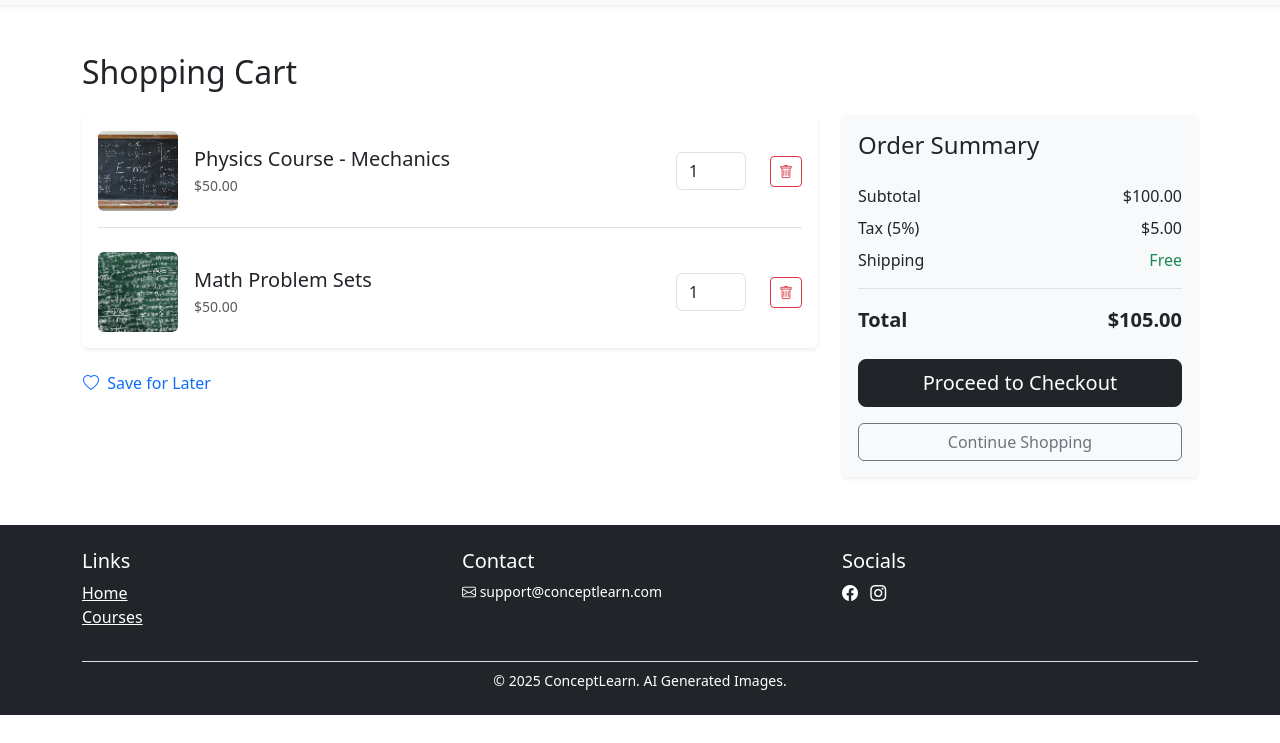
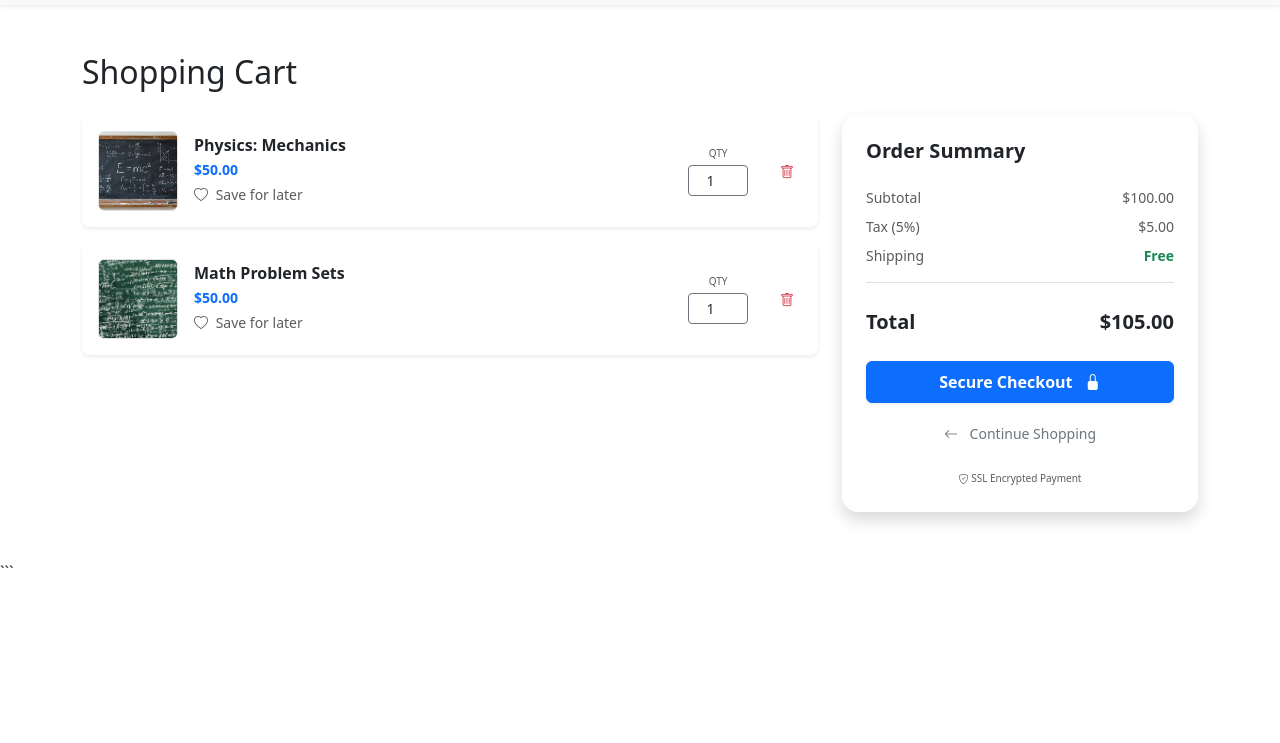
Before and after one commit to i252030-pixel/A-i252030-i253176-IICT-project, a plain HTML site: page checkout.html in a window 1280 px wide. Shown: the part 57-800 px from the top of the page. Drawn offline with nearby package versions, Linux system fonts and the light colour scheme.

Commit message:
Update checkout.html

````diff
--- a/checkout.html
+++ b/checkout.html
@@ -41,98 +41,93 @@
     <div class="container mt-5 mb-5">
         <h2 class="mb-4">Shopping Cart</h2>
         <div class="row">
-            <div class="col-md-8">
-                <div class="card shadow-sm border-0">
-                    <div class="card-body">
-                        <div class="d-flex align-items-center mb-4 border-bottom pb-3">
-                            <img src="images/physics_thumb.jpg" alt="Physics" class="rounded" style="width: 80px; height: 80px; object-fit: cover;">
-                            <div class="ms-3 flex-grow-1">
-                                <h5 class="mb-1">Physics Course - Mechanics</h5>
-                                <p class="text-muted small mb-0">$50.00</p>
-                            </div>
-                            <div class="me-4">
-                                <input type="number" class="form-control" value="1" min="1" style="width: 70px;">
-                            </div>
-                            <button class="btn btn-outline-danger btn-sm"><i class="bi bi-trash"></i></button>
+           <div class="col-lg-8">
+                <div class="card shadow-sm border-0 mb-3 rounded-3">
+                    <div class="card-body d-flex align-items-center p-3">
+                        <img src="images/physics_thumb.jpg" alt="Physics" class="rounded border" style="width: 80px; height: 80px; object-fit: cover;">
+
+                        <div class="ms-3 flex-grow-1">
+                            <h6 class="mb-1 fw-bold text-dark">Physics: Mechanics</h6>
+                            <p class="text-primary fw-bold mb-0 small">$50.00</p>
+                            <a href="#" class="text-decoration-none small text-muted mt-1 d-inline-block hover-primary">
+                                <i class="bi bi-heart me-1"></i> Save for later
+                            </a>
                         </div>
 
-                        <div class="d-flex align-items-center">
-                            <img src="images/math_thumb.jpg" alt="Math" class="rounded" style="width: 80px; height: 80px; object-fit: cover;">
-                            <div class="ms-3 flex-grow-1">
-                                <h5 class="mb-1">Math Problem Sets</h5>
-                                <p class="text-muted small mb-0">$50.00</p>
-                            </div>
-                            <div class="me-4">
-                                <input type="number" class="form-control" value="1" min="1" style="width: 70px;">
-                            </div>
-                            <button class="btn btn-outline-danger btn-sm"><i class="bi bi-trash"></i></button>
+                        <div class="me-4 text-center">
+                            <label class="small text-muted d-block mb-1" style="font-size: 10px;">QTY</label>
+                            <input type="number" class="form-control form-control-sm text-center border-secondary" value="1" min="1" style="width: 60px;">
                         </div>
+
+                        <button class="btn btn-outline-danger btn-sm rounded-circle p-2 border-0" title="Remove Item">
+                            <i class="bi bi-trash"></i>
+                        </button>
                     </div>
                 </div>
 
-                <div class="mt-3">
-                    <button class="btn btn-link text-decoration-none ps-0">
-                        <i class="bi bi-heart me-1"></i> Save for Later
-                    </button>
+                <div class="card shadow-sm border-0 mb-3 rounded-3">
+                    <div class="card-body d-flex align-items-center p-3">
+                        <img src="images/math_thumb.jpg" alt="Math" class="rounded border" style="width: 80px; height: 80px; object-fit: cover;">
+                        <div class="ms-3 flex-grow-1">
+                            <h6 class="mb-1 fw-bold text-dark">Math Problem Sets</h6>
+                            <p class="text-primary fw-bold mb-0 small">$50.00</p>
+                            <a href="#" class="text-decoration-none small text-muted mt-1 d-inline-block hover-primary">
+                                <i class="bi bi-heart me-1"></i> Save for later
+                            </a>
+                        </div>
+                        <div class="me-4 text-center">
+                            <label class="small text-muted d-block mb-1" style="font-size: 10px;">QTY</label>
+                            <input type="number" class="form-control form-control-sm text-center border-secondary" value="1" min="1" style="width: 60px;">
+                        </div>
+                        <button class="btn btn-outline-danger btn-sm rounded-circle p-2 border-0" title="Remove Item">
+                            <i class="bi bi-trash"></i>
+                        </button>
+                    </div>
                 </div>
             </div>
 
-            <div class="col-md-4">
-                <div class="card shadow-sm border-0 bg-light">
-                    <div class="card-body">
-                        <h4 class="card-title mb-4">Order Summary</h4>
+            <div class="col-lg-4">
+                <div class="card shadow border-0 bg-white rounded-4">
+                    <div class="card-body p-4">
+                        <h5 class="fw-bold mb-4 text-dark">Order Summary</h5>
 
-                        <div class="d-flex justify-content-between mb-2">
+                        <div class="d-flex justify-content-between mb-2 text-muted small">
                             <span>Subtotal</span>
                             <span>$100.00</span>
                         </div>
-                        <div class="d-flex justify-content-between mb-2">
+                        <div class="d-flex justify-content-between mb-2 text-muted small">
                             <span>Tax (5%)</span>
                             <span>$5.00</span>
                         </div>
-                        <div class="d-flex justify-content-between mb-3 border-bottom pb-3">
+                        <div class="d-flex justify-content-between mb-4 pb-3 border-bottom text-muted small">
                             <span>Shipping</span>
-                            <span class="text-success">Free</span>
+                            <span class="text-success fw-bold">Free</span>
                         </div>
 
-                        <div class="d-flex justify-content-between mb-4 fw-bold fs-5">
+                        <div class="d-flex justify-content-between mb-4 fs-5 fw-bold text-dark align-items-center">
                             <span>Total</span>
                             <span>$105.00</span>
                         </div>
 
-                        <button class="btn btn-dark w-100 mb-3 btn-lg" onclick="alert('Proceeding...')">Proceed to Checkout</button>
+                        <button class="btn btn-primary w-100 mb-3 py-2 fw-bold shadow-sm" onclick="alert('Proceeding to Payment...')">
+                            Secure Checkout <i class="bi bi-lock-fill ms-2"></i>
+                        </button>
 
-                        <a href="browse.html" class="btn btn-outline-secondary w-100">Continue Shopping</a>
+                        <a href="browse.html" class="btn btn-outline-secondary w-100 border-0 btn-sm">
+                            <i class="bi bi-arrow-left me-2"></i> Continue Shopping
+                        </a>
+
+                        <div class="text-center mt-3">
+                            <small class="text-muted" style="font-size: 10px;">
+                                <i class="bi bi-shield-check"></i> SSL Encrypted Payment
+                            </small>
+                        </div>
                     </div>
                 </div>
             </div>
 
-        </div>
-    </div>
+        </div> </div> ```
 
-    <footer class="bg-dark text-white pt-4 pb-2 mt-5">
-        <div class="container">
-            <div class="row">
-                <div class="col-md-4 mb-3">
-                    <h5>Links</h5>
-                    <ul class="list-unstyled">
-                        <li><a href="index.html" class="text-white">Home</a></li>
-                        <li><a href="browse.html" class="text-white">Courses</a></li>
-                    </ul>
-                </div>
-                <div class="col-md-4 mb-3">
-                    <h5>Contact</h5>
-                    <p class="small"><i class="bi bi-envelope"></i> support@conceptlearn.com</p>
-                </div>
-                <div class="col-md-4 mb-3">
-                    <h5>Socials</h5>
-                    <i class="bi bi-facebook me-2"></i>
-                    <i class="bi bi-instagram"></i>
-                </div>
-            </div>
-            <p class="text-center small border-top pt-2">© 2025 ConceptLearn. AI Generated Images.</p>
-        </div>
-    </footer>
 
     <script src="https://cdn.jsdelivr.net/npm/bootstrap@5.3.0/dist/js/bootstrap.bundle.min.js"></script>
     <script src="js/script.js"></script>
````
